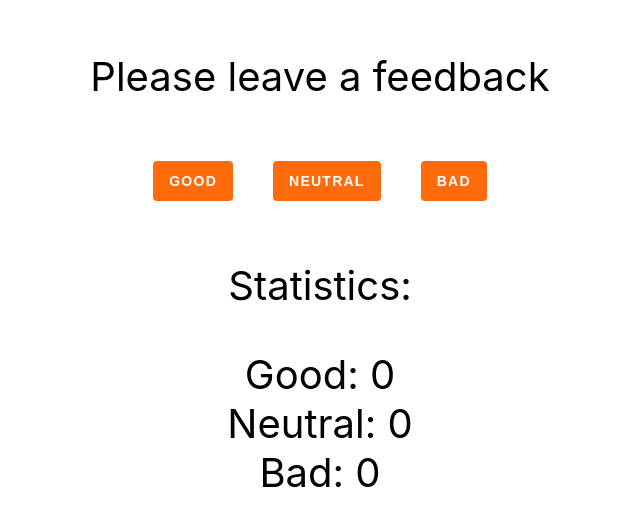
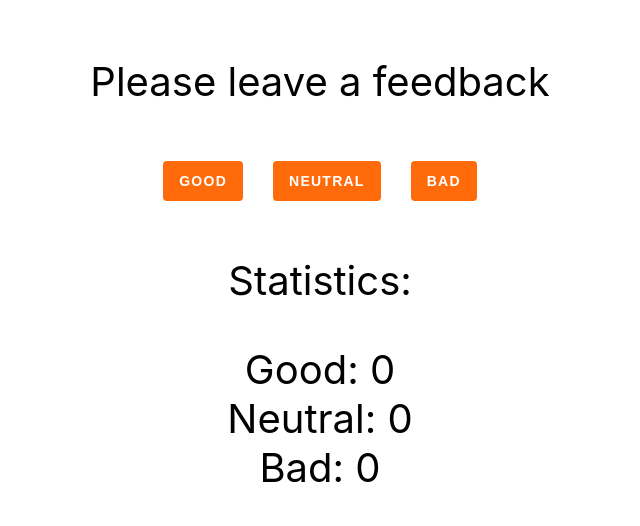
Before and after one commit to danretegan/goit-react-hw-02-feedback, a React (Create React App) app: page / in a window 1280 px wide. Shown: the part 146-672 px from the top of the page, without its empty margins (320-960 px from the left). Built offline with nearby package versions, Linux system fonts and the light colour scheme.

Commit message:
elimination of folders

```diff
--- a/src/components/App.jsx
+++ b/src/components/App.jsx
@@ -1,6 +1,6 @@
 // App.jsx
 
-import Counter from './counter/Counter';
+import Counter from './Counter';
 
 export const App = () => {
   return (
--- a/src/components/common/Button.jsx
+++ b/src/components/Button.jsx
@@ -22,7 +22,7 @@ function Button({ children, action, type = 'button' }) {
     border: none;
     color: white;
     cursor: pointer;
-    margin: 20px;
+    margin: 15px;
     border-radius: 4px;
 
     &:hover,
--- a/src/components/counter/Counter.jsx
+++ b/src/components/Counter.jsx
@@ -2,7 +2,7 @@
 
 import React, { Component } from 'react';
 import PropTypes from 'prop-types';
-import Button from '../common/Button';
+import Button from './Button';
 
 class Counter extends Component {
   constructor(props) {
```
Also changed, not shown: src/components/counter/Counter.module.css (deleted).
